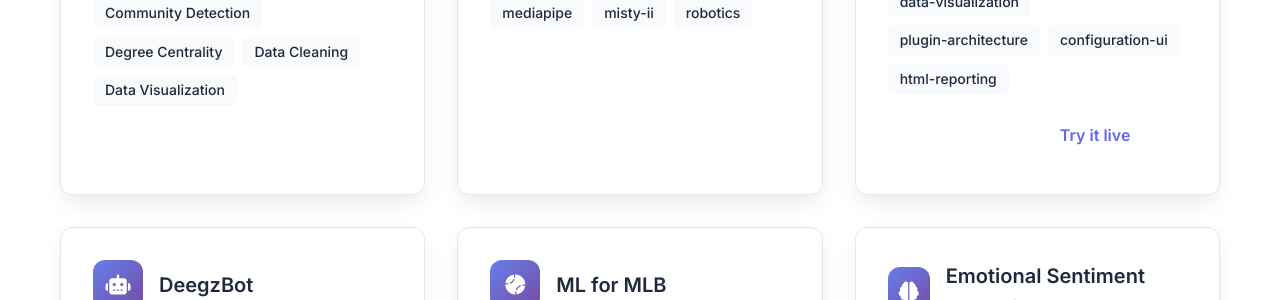
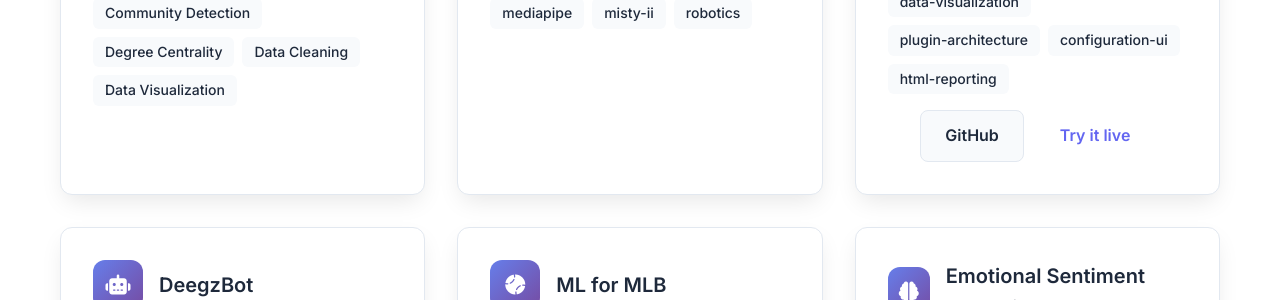
Before and after one commit to insdaguirre/insdaguirre.github.io, a Jekyll site: the page built from index.html, in a window 1280 px wide and 900 px high, scrolled down 2052 px. Shown: the part 150-450 px from the top of the window. Built offline with Jekyll 4.4.1, drawn with Linux system fonts in a browser that asks for light colours.

Commit message:
Center project-card action buttons; ensure secondary btn contrast on white cards

```diff
--- a/assets/css/main.css
+++ b/assets/css/main.css
@@ -295,6 +295,17 @@ section {
     justify-content: center;
 }
 
+/* Ensure project card action buttons are centered and visible on white cards */
+.project-card .project-links {
+    justify-content: center;
+}
+
+.project-card .btn-secondary {
+    background: var(--secondary);
+    color: var(--text);
+    border: 1px solid var(--border);
+}
+
 .tech-tag {
     background: var(--secondary);
     color: var(--text);
```
